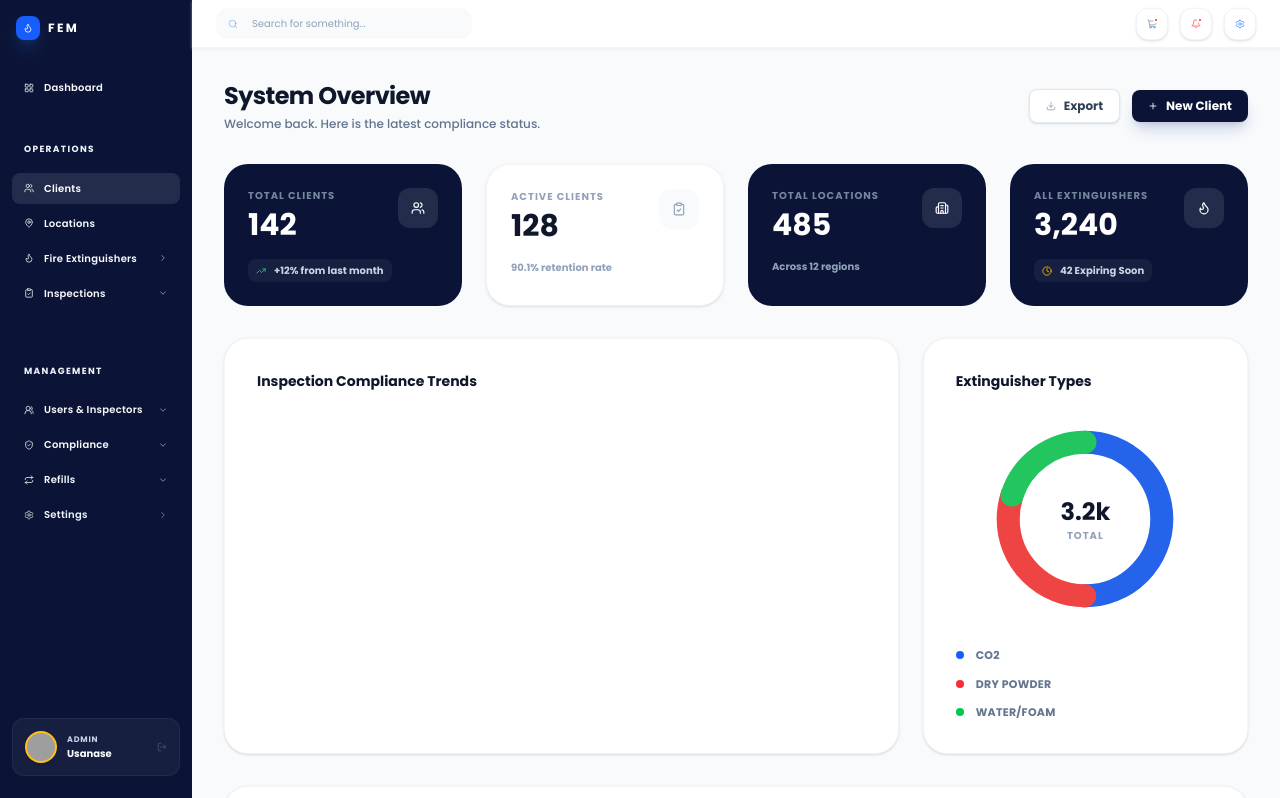
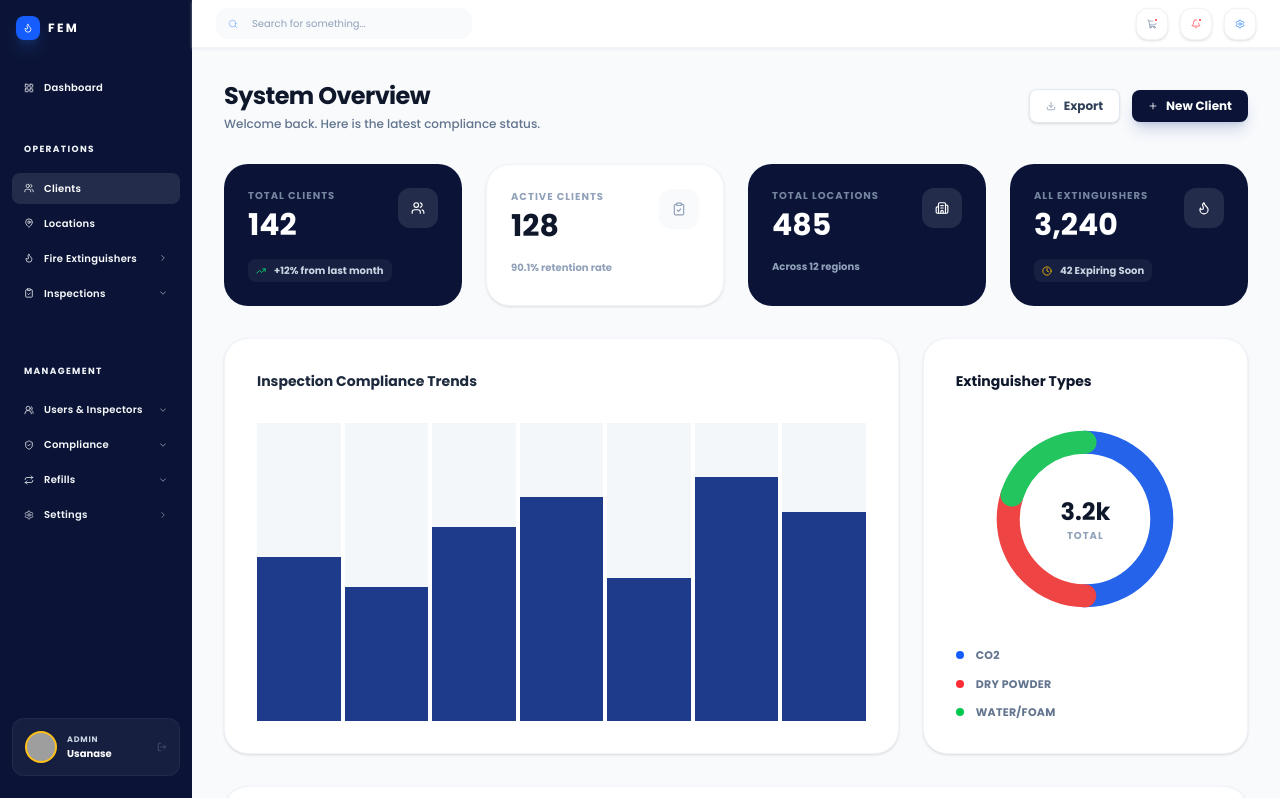
Before and after one commit to TETA-Liana/FEM, an Angular app: page /clients in a window 1280 px wide. Shown: the top 798 px of the page. Built offline with nearby package versions, Linux system fonts and the light colour scheme; grey boxes are pictures that could not be loaded.

Commit message:
clients-admin

```diff
--- a/src/app/pages/clients-dashboard/clients-dashboard.html
+++ b/src/app/pages/clients-dashboard/clients-dashboard.html
@@ -249,51 +249,37 @@
             <!-- CHARTS SECTION -->
             <div class="grid grid-cols-3 gap-6">
                 <!-- Bar Chart -->
-                <div class="col-span-2 bg-white rounded-[24px] p-8 border border-slate-100 shadow-sm">
-                    <h3 class="text-sm font-black text-slate-900 mb-8">Inspection Compliance Trends</h3>
-                    <div class="flex items-end justify-between h-56 px-4">
+                <div class="col-span-2 bg-white rounded-[24px] p-8 border border-slate-100 shadow-sm flex flex-col">
+                    <h3 class="text-sm font-black text-slate-800 mb-8">Inspection Compliance Trends</h3>
+                    <div class="flex-1 flex items-end justify-between gap-1 h-56">
                         <!-- Bars -->
-                        <div class="flex flex-col items-center gap-3 w-12">
-                            <div class="w-10 bg-slate-100 rounded-t-lg relative h-full flex items-end">
-                                <div class="w-full bg-[#1e40af] rounded-t-lg transition-all duration-700 hover:brightness-110"
-                                    style="height: 45%"></div>
-                            </div>
+                        <div class="flex-1 h-full bg-slate-100/80 relative flex items-end overflow-hidden">
+                            <div class="w-full bg-[#1e3a8a] transition-all duration-700 hover:brightness-110"
+                                style="height: 55%"></div>
                         </div>
-                        <div class="flex flex-col items-center gap-3 w-12">
-                            <div class="w-10 bg-slate-100 rounded-t-lg relative h-full flex items-end">
-                                <div class="w-full bg-[#1e40af] rounded-t-lg transition-all duration-700 hover:brightness-110"
-                                    style="height: 35%"></div>
-                            </div>
+                        <div class="flex-1 h-full bg-slate-100/80 relative flex items-end overflow-hidden">
+                            <div class="w-full bg-[#1e3a8a] transition-all duration-700 hover:brightness-110"
+                                style="height: 45%"></div>
                         </div>
-                        <div class="flex flex-col items-center gap-3 w-12">
-                            <div class="w-10 bg-slate-100 rounded-t-lg relative h-full flex items-end">
-                                <div class="w-full bg-[#1e40af] rounded-t-lg transition-all duration-700 hover:brightness-110"
-                                    style="height: 65%"></div>
-                            </div>
+                        <div class="flex-1 h-full bg-slate-100/80 relative flex items-end overflow-hidden">
+                            <div class="w-full bg-[#1e3a8a] transition-all duration-700 hover:brightness-110"
+                                style="height: 65%"></div>
                         </div>
-                        <div class="flex flex-col items-center gap-3 w-12">
-                            <div class="w-10 bg-slate-100 rounded-t-lg relative h-full flex items-end">
-                                <div class="w-full bg-[#1e40af] rounded-t-lg transition-all duration-700 hover:brightness-110"
-                                    style="height: 85%"></div>
-                            </div>
+                        <div class="flex-1 h-full bg-slate-100/80 relative flex items-end overflow-hidden">
+                            <div class="w-full bg-[#1e3a8a] transition-all duration-700 hover:brightness-110"
+                                style="height: 75%"></div>
                         </div>
-                        <div class="flex flex-col items-center gap-3 w-12">
-                            <div class="w-10 bg-slate-100 rounded-t-lg relative h-full flex items-end">
-                                <div class="w-full bg-[#1e40af] rounded-t-lg transition-all duration-700 hover:brightness-110"
-                                    style="height: 50%"></div>
-                            </div>
+                        <div class="flex-1 h-full bg-slate-100/80 relative flex items-end overflow-hidden">
+                            <div class="w-full bg-[#1e3a8a] transition-all duration-700 hover:brightness-110"
+                                style="height: 48%"></div>
                         </div>
-                        <div class="flex flex-col items-center gap-3 w-12">
-                            <div class="w-10 bg-slate-100 rounded-t-lg relative h-full flex items-end">
-                                <div class="w-full bg-[#1e40af] rounded-t-lg transition-all duration-700 hover:brightness-110"
-                                    style="height: 90%"></div>
-                            </div>
+                        <div class="flex-1 h-full bg-slate-100/80 relative flex items-end overflow-hidden">
+                            <div class="w-full bg-[#1e3a8a] transition-all duration-700 hover:brightness-110"
+                                style="height: 82%"></div>
                         </div>
-                        <div class="flex flex-col items-center gap-3 w-12">
-                            <div class="w-10 bg-slate-100 rounded-t-lg relative h-full flex items-end">
-                                <div class="w-full bg-[#1e40af] rounded-t-lg transition-all duration-700 hover:brightness-110"
-                                    style="height: 75%"></div>
-                            </div>
+                        <div class="flex-1 h-full bg-slate-100/80 relative flex items-end overflow-hidden">
+                            <div class="w-full bg-[#1e3a8a] transition-all duration-700 hover:brightness-110"
+                                style="height: 70%"></div>
                         </div>
                     </div>
                 </div>
```
